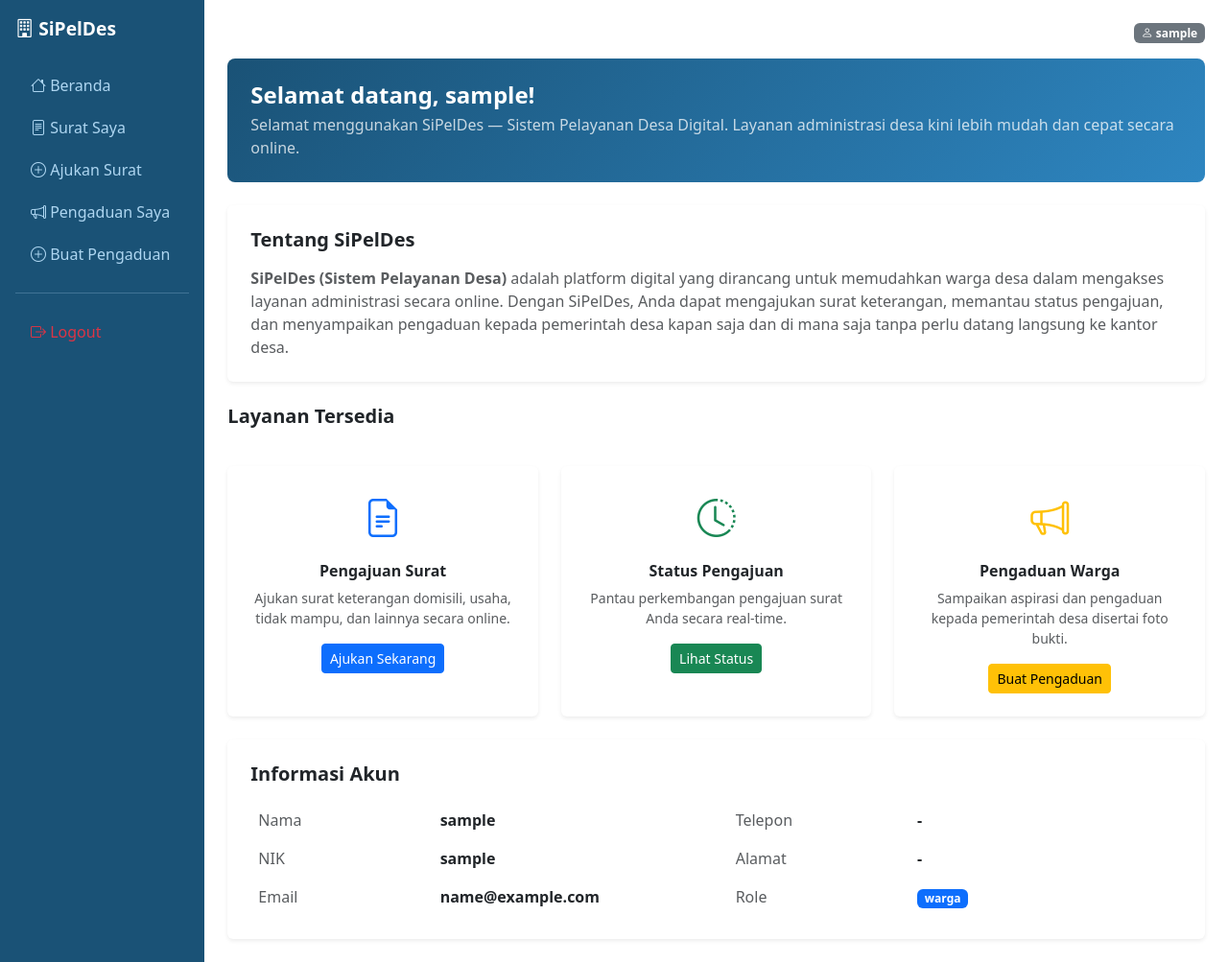
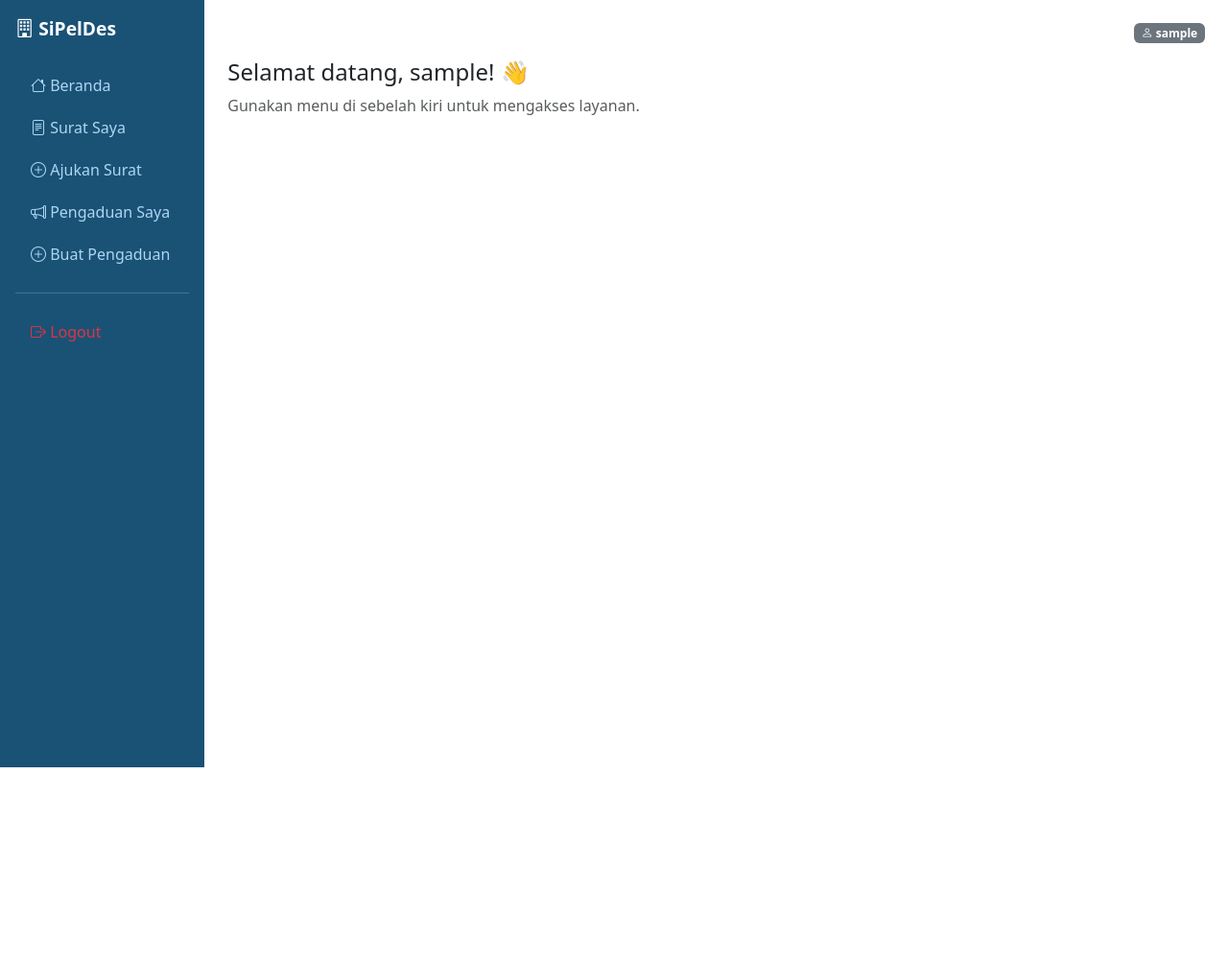
Before and after one commit to Nouval-21/sipledes, a Flask app: page / in a window 1280 px wide. Shown: the whole page at 96% size. After the commit the page ends 800 px from the top, so only its background shows below. Run offline with Flask 3, Linux system fonts and the light colour scheme; the visitor is signed in with stand-in values (Sample User, id 1).

Commit message:
Refactor index.html structure and content

```diff
--- a/app/templates/index.html
+++ b/app/templates/index.html
@@ -1,28 +1,52 @@
-{% extends 'base.html' %}
-{% block title %}SiPelDes - Sistem Pelayanan Desa{% endblock %}
-
-{% block public_content %}
+{% extends 'base.html' %} {% block title %}SiPelDes - Sistem Pelayanan Desa{%
+endblock %} {% block public_content %}
 <div class="min-vh-100 d-flex flex-column">
+  <!-- Navbar -->
   <nav class="navbar navbar-dark" style="background: #1a5276">
     <div class="container">
-      <span class="navbar-brand fw-bold"><i class="bi bi-building"></i> SiPelDes</span>
+      <span class="navbar-brand fw-bold"
+        ><i class="bi bi-building"></i> SiPelDes</span
+      >
       <div>
-        <a href="{{ url_for('auth.login') }}" class="btn btn-outline-light btn-sm me-2">Login</a>
-        <a href="{{ url_for('auth.register') }}" class="btn btn-warning btn-sm">Daftar</a>
+
+          href="{{ url_for('auth.login') }}"
+          class="btn btn-outline-light btn-sm me-2"
+          >Login</a
+        >
+        <a href="{{ url_for('auth.register') }}" class="btn btn-warning btn-sm"
+          >Daftar</a
+        >
       </div>
     </div>
   </nav>
-  <div class="flex-grow-1 d-flex align-items-center" style="background: linear-gradient(135deg, #1a5276, #2e86c1)">
+  <!-- Hero -->
+  <div
+    class="flex-grow-1 d-flex align-items-center"
+    style="background: linear-gradient(135deg, #1a5276, #2e86c1)"
+  >
     <div class="container text-center text-white py-5">
-      <h1 class="display-4 fw-bold mb-3">SiPelDes</h1>
+      <h1 class="display-4 fw-bold mb-3">🏘️ SiPelDes</h1>
       <p class="lead mb-2">Sistem Pelayanan Desa Digital</p>
-      <p class="mb-4 opacity-75">Ajukan surat, lacak status, dan sampaikan pengaduan Anda secara online</p>
+      <p class="mb-4 opacity-75">
+        Ajukan surat, lacak status, dan sampaikan pengaduan Anda secara online
+      </p>
       <div class="d-flex gap-3 justify-content-center">
-        <a href="{{ url_for('auth.register') }}" class="btn btn-warning btn-lg px-4">Mulai Sekarang</a>
-        <a href="{{ url_for('auth.login') }}" class="btn btn-outline-light btn-lg px-4">Login</a>
+
+          href="{{ url_for('auth.register') }}"
+          class="btn btn-warning btn-lg px-4"
+        >
+          <i class="bi bi-person-plus"></i> Mulai Sekarang
+        </a>
+
+          href="{{ url_for('auth.login') }}"
+          class="btn btn-outline-light btn-lg px-4"
+        >
+          <i class="bi bi-box-arrow-in-right"></i> Login
+        </a>
       </div>
     </div>
   </div>
+  <!-- Fitur -->
   <div class="container py-5">
     <h2 class="text-center mb-4">Layanan Kami</h2>
     <div class="row g-4 text-center">
@@ -30,118 +54,40 @@
         <div class="card h-100 border-0 shadow-sm p-4">
           <i class="bi bi-file-earmark-text fs-1 text-primary mb-3"></i>
           <h5>Pengajuan Surat</h5>
-          <p class="text-muted">Ajukan berbagai jenis surat administrasi desa secara online</p>
+          <p class="text-muted">
+            Ajukan berbagai jenis surat administrasi desa secara online
+          </p>
         </div>
       </div>
       <div class="col-md-4">
         <div class="card h-100 border-0 shadow-sm p-4">
           <i class="bi bi-search fs-1 text-success mb-3"></i>
           <h5>Tracking Status</h5>
-          <p class="text-muted">Pantau perkembangan pengajuan surat Anda secara real-time</p>
+          <p class="text-muted">
+            Pantau perkembangan pengajuan surat Anda secara real-time
+          </p>
         </div>
       </div>
       <div class="col-md-4">
         <div class="card h-100 border-0 shadow-sm p-4">
           <i class="bi bi-megaphone fs-1 text-warning mb-3"></i>
           <h5>Pengaduan Warga</h5>
-          <p class="text-muted">Sampaikan aspirasi dan pengaduan kepada pemerintah desa</p>
+          <p class="text-muted">
+            Sampaikan aspirasi dan pengaduan kepada pemerintah desa
+          </p>
         </div>
       </div>
     </div>
   </div>
 </div>
-{% endblock %}
-
-{% block content %}
+{% endblock %} {% block content %}
+<!-- Jika sudah login, tampilkan dashboard ringkas -->
 <div class="row g-4">
-  <!-- Welcome Banner -->
   <div class="col-12">
-    <div class="p-4 rounded-3" style="background: linear-gradient(135deg, #1a5276, #2e86c1);">
-      <h4 class="text-white fw-bold mb-1">Selamat datang, {{ current_user.nama }}!</h4>
-      <p class="text-white opacity-75 mb-0">
-        Selamat menggunakan SiPelDes — Sistem Pelayanan Desa Digital.
-        Layanan administrasi desa kini lebih mudah dan cepat secara online.
-      </p>
-    </div>
-  </div>
-
-  <!-- Tentang -->
-  <div class="col-12">
-    <div class="card border-0 shadow-sm">
-      <div class="card-body p-4">
-        <h5 class="fw-bold mb-3">Tentang SiPelDes</h5>
-        <p class="text-muted mb-0">
-          <strong>SiPelDes (Sistem Pelayanan Desa)</strong> adalah platform digital yang dirancang
-          untuk memudahkan warga desa dalam mengakses layanan administrasi secara online.
-          Dengan SiPelDes, Anda dapat mengajukan surat keterangan, memantau status pengajuan,
-          dan menyampaikan pengaduan kepada pemerintah desa kapan saja dan di mana saja
-          tanpa perlu datang langsung ke kantor desa.
-        </p>
-      </div>
-    </div>
-  </div>
-
-  <!-- Layanan -->
-  <div class="col-12">
-    <h5 class="fw-bold mb-3">Layanan Tersedia</h5>
-  </div>
-
-  <div class="col-md-4">
-    <div class="card border-0 shadow-sm h-100">
-      <div class="card-body p-4 text-center">
-        <i class="bi bi-file-earmark-text fs-1 text-primary mb-3 d-block"></i>
-        <h6 class="fw-bold">Pengajuan Surat</h6>
-        <p class="text-muted small mb-3">Ajukan surat keterangan domisili, usaha, tidak mampu, dan lainnya secara online.</p>
-        <a href="{{ url_for('surat.ajukan') }}" class="btn btn-primary btn-sm">Ajukan Sekarang</a>
-      </div>
-    </div>
-  </div>
-
-  <div class="col-md-4">
-    <div class="card border-0 shadow-sm h-100">
-      <div class="card-body p-4 text-center">
-        <i class="bi bi-clock-history fs-1 text-success mb-3 d-block"></i>
-        <h6 class="fw-bold">Status Pengajuan</h6>
-        <p class="text-muted small mb-3">Pantau perkembangan pengajuan surat Anda secara real-time.</p>
-        <a href="{{ url_for('surat.list_surat') }}" class="btn btn-success btn-sm">Lihat Status</a>
-      </div>
-    </div>
-  </div>
-
-  <div class="col-md-4">
-    <div class="card border-0 shadow-sm h-100">
-      <div class="card-body p-4 text-center">
-        <i class="bi bi-megaphone fs-1 text-warning mb-3 d-block"></i>
-        <h6 class="fw-bold">Pengaduan Warga</h6>
-        <p class="text-muted small mb-3">Sampaikan aspirasi dan pengaduan kepada pemerintah desa disertai foto bukti.</p>
-        <a href="{{ url_for('pengaduan.buat') }}" class="btn btn-warning btn-sm">Buat Pengaduan</a>
-      </div>
-    </div>
-  </div>
-
-  <!-- Info Akun -->
-  <div class="col-12">
-    <div class="card border-0 shadow-sm">
-      <div class="card-body p-4">
-        <h5 class="fw-bold mb-3">Informasi Akun</h5>
-        <div class="row">
-          <div class="col-md-6">
-            <table class="table table-borderless mb-0">
-              <tr><td class="text-muted" width="40%">Nama</td><td><strong>{{ current_user.nama }}</strong></td></tr>
-              <tr><td class="text-muted">NIK</td><td><strong>{{ current_user.nik }}</strong></td></tr>
-              <tr><td class="text-muted">Email</td><td><strong>{{ current_user.email }}</strong></td></tr>
-            </table>
-          </div>
-          <div class="col-md-6">
-            <table class="table table-borderless mb-0">
-              <tr><td class="text-muted" width="40%">Telepon</td><td><strong>{{ current_user.telepon or '-' }}</strong></td></tr>
-              <tr><td class="text-muted">Alamat</td><td><strong>{{ current_user.alamat or '-' }}</strong></td></tr>
-              <tr><td class="text-muted">Role</td><td><span class="badge bg-primary">{{ current_user.role }}</span></td></tr>
-            </table>
-          </div>
-        </div>
-      </div>
-    </div>
+    <h4>Selamat datang, {{ current_user.nama }}! 👋</h4>
+    <p class="text-muted">
+      Gunakan menu di sebelah kiri untuk mengakses layanan.
+    </p>
   </div>
 </div>
 {% endblock %}
```
